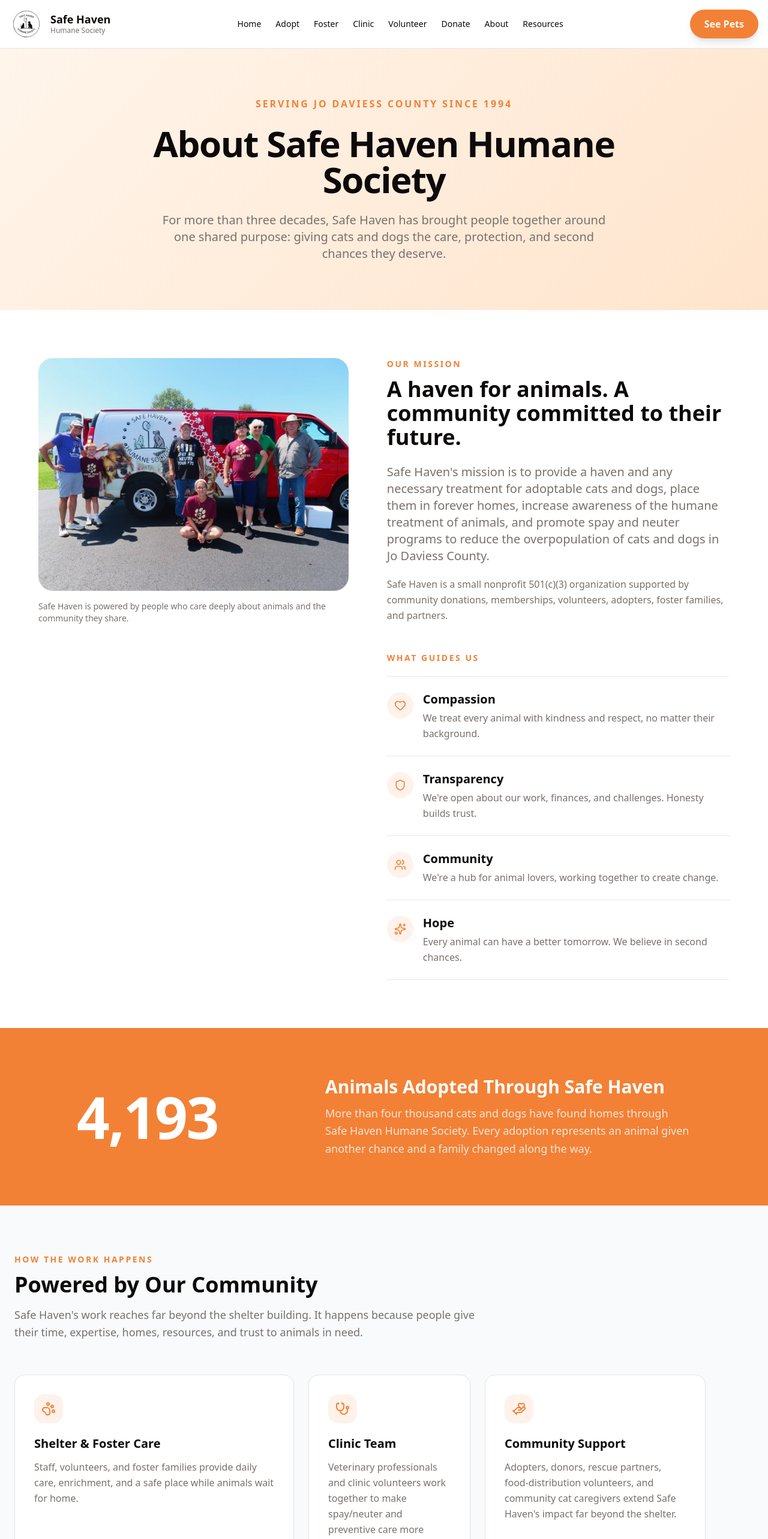
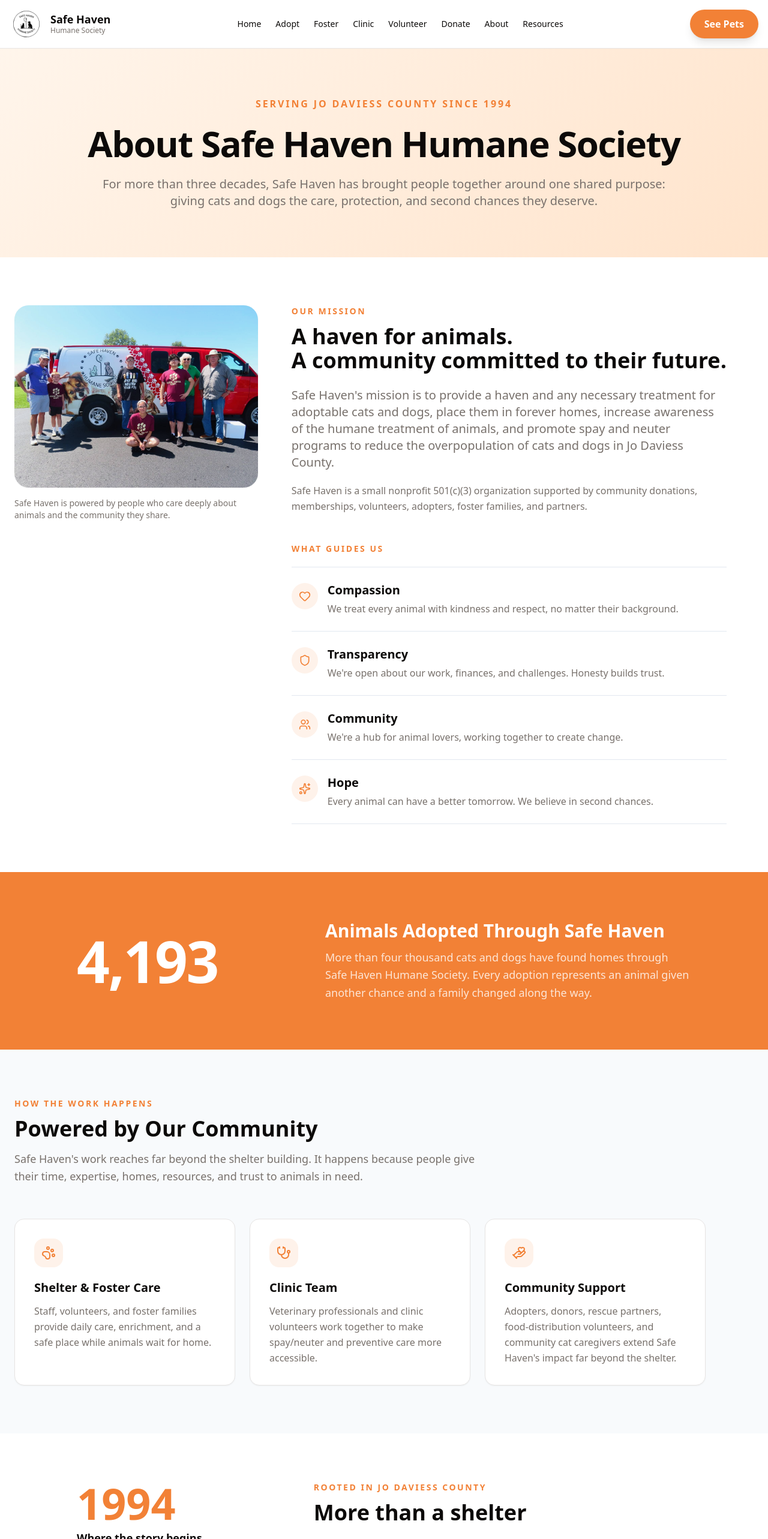
Before and after one commit to 7nqwsvhv99-hash/safe-haven-site, a Next.js app: page /about in a window 1280 px wide. Shown: the top 2566 px of the page at 60% size. Built offline with nearby package versions, Linux system fonts and the light colour scheme.

Commit message:
Refine About page layout and equalize community cards

```diff
--- a/src/app/about/page.tsx
+++ b/src/app/about/page.tsx
@@ -44,21 +44,18 @@ const communityWork = [
     description:
       "Staff, volunteers, and foster families provide daily care, enrichment, and a safe place while animals wait for home.",
     icon: PawPrint,
-    className: "lg:col-span-5",
   },
   {
     title: "Clinic Team",
     description:
       "Veterinary professionals and clinic volunteers work together to make spay/neuter and preventive care more accessible.",
     icon: Stethoscope,
-    className: "lg:col-span-3",
   },
   {
     title: "Community Support",
     description:
       "Adopters, donors, rescue partners, food-distribution volunteers, and community cat caregivers extend Safe Haven's impact far beyond the shelter.",
     icon: HandHeart,
-    className: "lg:col-span-4",
   },
 ]
 
@@ -68,16 +65,16 @@ export default function AboutPage() {
       {/* Hero */}
       <section className="hero-gradient">
         <div className="container-custom section-padding">
-          <div className="max-w-4xl mx-auto text-center space-y-6">
+          <div className="max-w-6xl mx-auto text-center space-y-6">
             <p className="text-sm md:text-base font-semibold uppercase tracking-[0.18em] text-primary">
               Serving Jo Daviess County Since 1994
             </p>
-            <h1 className="text-4xl md:text-5xl lg:text-6xl font-bold tracking-tight">
+            <h1 className="text-4xl md:text-5xl lg:text-6xl font-bold tracking-tight lg:whitespace-nowrap">
               About Safe Haven Humane Society
             </h1>
-            <p className="text-lg md:text-xl text-muted-foreground max-w-3xl mx-auto leading-relaxed">
-              For more than three decades, Safe Haven has brought people together around one shared purpose:
-              giving cats and dogs the care, protection, and second chances they deserve.
+            <p className="text-lg md:text-xl text-muted-foreground max-w-5xl mx-auto leading-relaxed">
+              <span className="lg:block">For more than three decades, Safe Haven has brought people together around one shared purpose:</span>
+              <span className="lg:block">giving cats and dogs the care, protection, and second chances they deserve.</span>
             </p>
           </div>
         </div>
@@ -86,7 +83,7 @@ export default function AboutPage() {
       {/* Mission + Values */}
       <section className="section-padding bg-white">
         <div className="container-custom">
-          <div className="grid grid-cols-1 lg:grid-cols-[0.95fr_1.05fr] gap-10 lg:gap-16 items-start max-w-6xl mx-auto">
+          <div className="grid grid-cols-1 lg:grid-cols-[0.9fr_1.1fr] gap-10 lg:gap-14 items-start max-w-7xl mx-auto">
             <div className="lg:sticky lg:top-24">
               <div className="overflow-hidden rounded-3xl bg-slate-100 shadow-sm">
                 <img
@@ -105,8 +102,9 @@ export default function AboutPage() {
                 <p className="text-sm font-semibold uppercase tracking-[0.18em] text-primary mb-3">
                   Our Mission
                 </p>
-                <h2 className="text-3xl md:text-4xl font-bold mb-6">
-                  A haven for animals. A community committed to their future.
+                <h2 className="text-3xl lg:text-[32px] xl:text-4xl font-bold mb-6 leading-tight">
+                  <span className="lg:block lg:whitespace-nowrap">A haven for animals.</span>
+                  <span className="lg:block lg:whitespace-nowrap">A community committed to their future.</span>
                 </h2>
                 <p className="text-lg md:text-xl text-muted-foreground leading-relaxed">
                   Safe Haven&apos;s mission is to provide a haven and any necessary treatment for adoptable
@@ -175,9 +173,9 @@ export default function AboutPage() {
             </p>
           </div>
 
-          <div className="grid grid-cols-1 lg:grid-cols-12 gap-6 max-w-6xl">
-            {communityWork.map(({ title, description, icon: Icon, className }) => (
-              <Card key={title} className={"p-7 md:p-8 space-y-5 " + className}>
+          <div className="grid grid-cols-1 md:grid-cols-3 gap-6 max-w-6xl">
+            {communityWork.map(({ title, description, icon: Icon }) => (
+              <Card key={title} className="community-card relative p-7 md:p-8 space-y-5 h-full">
                 <div className="h-12 w-12 rounded-2xl bg-primary/10 flex items-center justify-center">
                   <Icon className="h-6 w-6 text-primary" />
                 </div>
```
